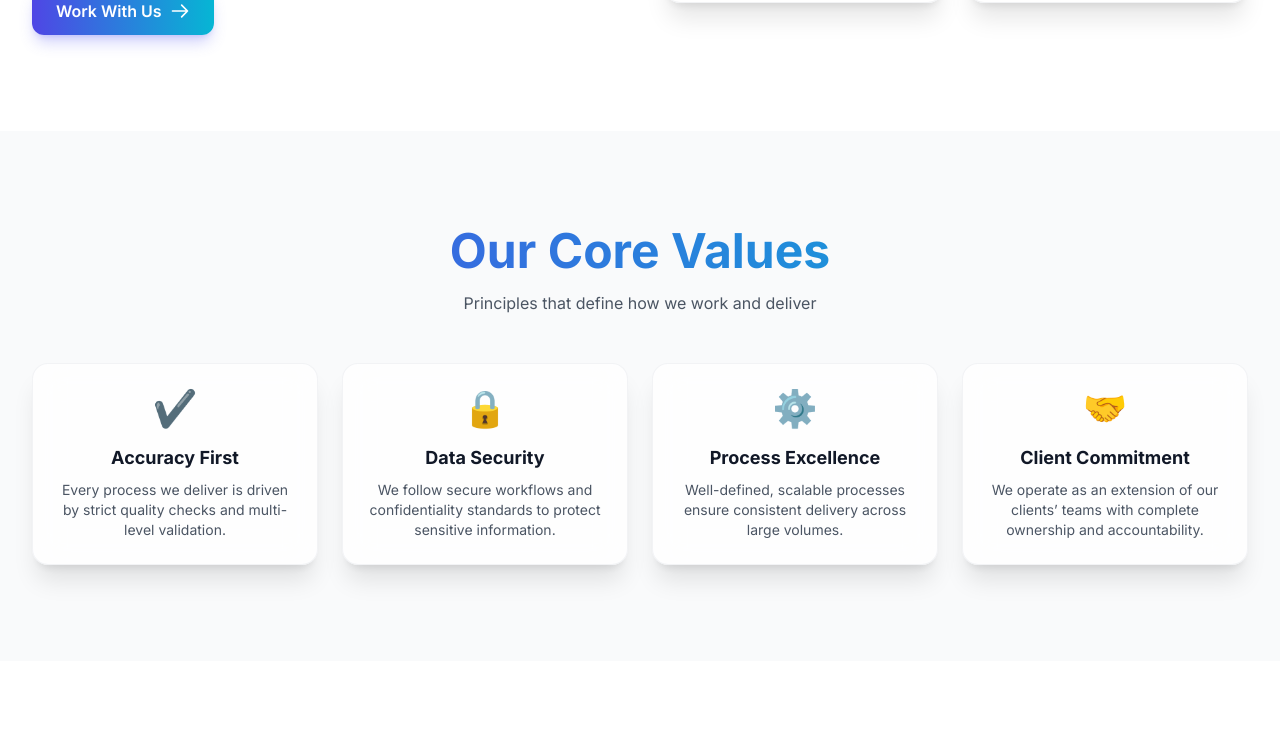
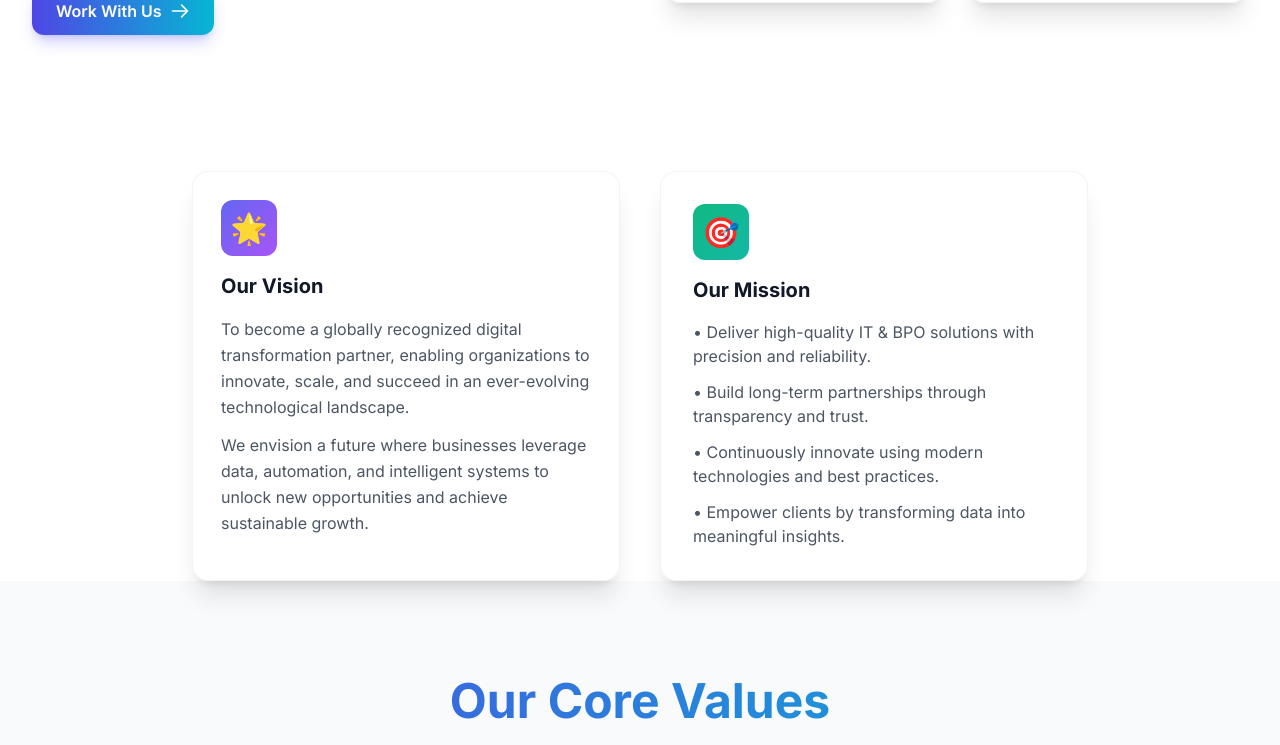
Before and after one commit to achyuth2308/databridge-solutions, a React (Vite) app in the folder frontend/: page /about in a window 1280 px wide. Shown: the part 865-1610 px from the top of the page. Built offline with nearby package versions, Linux system fonts and the light colour scheme; no server answers.

Commit message:
updated about

```diff
--- a/frontend/src/pages/About.jsx
+++ b/frontend/src/pages/About.jsx
@@ -65,7 +65,7 @@ function About() {
                             viewport={{ once: true }}
                         >
                             <h2 className="text-3xl font-bold text-gray-900 dark:text-gray-100 mb-6">
-                                Who We Are
+                                Company Overview
                             </h2>
                             <p className="text-gray-600 dark:text-gray-400 text-lg mb-6">
                                 We specialize in delivering accurate, secure, and scalable data services
@@ -131,6 +131,76 @@ function About() {
                     </div>
                 </div>
             </section>
+             {/* Vision & Mission */}
+
+<div className="grid md:grid-cols-2 gap-6 md:gap-10 mt-10 max-w-4xl mx-auto">
+
+  {/* Vision */}
+  <motion.div
+    whileHover={{
+      y: -8,
+      scale: 1.02,
+      boxShadow: '0 20px 40px rgba(99,102,241,0.25)',
+    }}
+    transition={{ type: 'spring', stiffness: 200, damping: 15 }}
+    className="glass-card p-7 cursor-pointer"
+  >
+    <motion.div
+      whileHover={{ rotate: 5 }}
+      className="w-14 h-14 mb-4 rounded-xl bg-gradient-to-br from-indigo-500 to-purple-500 flex items-center justify-center text-3xl text-white"
+    >
+      🌟
+    </motion.div>
+
+    <h3 className="text-xl font-bold text-gray-900 dark:text-gray-100 mb-4">
+      Our Vision
+    </h3>
+
+    <p className="text-gray-600 dark:text-gray-400 leading-relaxed mb-3">
+      To become a globally recognized digital transformation partner,
+      enabling organizations to innovate, scale, and succeed in an
+      ever-evolving technological landscape.
+    </p>
+
+    <p className="text-gray-600 dark:text-gray-400 leading-relaxed">
+      We envision a future where businesses leverage data, automation,
+      and intelligent systems to unlock new opportunities and achieve
+      sustainable growth.
+    </p>
+  </motion.div>
+
+  {/* Mission */}
+  <motion.div
+    whileHover={{
+      y: -8,
+      scale: 1.02,
+      boxShadow: '0 20px 40px rgba(34,197,94,0.25)',
+    }}
+    transition={{ type: 'spring', stiffness: 200, damping: 15 }}
+    className="glass-card p-8 cursor-pointer"
+  >
+    <motion.div
+      whileHover={{ rotate: -5 }}
+      className="w-14 h-14 mb-4 rounded-xl bg-gradient-to-br from-emerald-500 to-teal-500 flex items-center justify-center text-3xl text-white"
+    >
+      🎯
+    </motion.div>
+
+    <h3 className="text-xl font-bold text-gray-900 dark:text-gray-100 mb-4">
+      Our Mission
+    </h3>
+
+    <ul className="space-y-3 text-gray-600 dark:text-gray-400">
+      <li>• Deliver high-quality IT & BPO solutions with precision and reliability.</li>
+      <li>• Build long-term partnerships through transparency and trust.</li>
+      <li>• Continuously innovate using modern technologies and best practices.</li>
+      <li>• Empower clients by transforming data into meaningful insights.</li>
+    </ul>
+  </motion.div>
+
+</div>
+
+
 
             {/* Values */}
             <section className="py-16 lg:py-24 bg-gray-50 dark:bg-slate-900">
```
